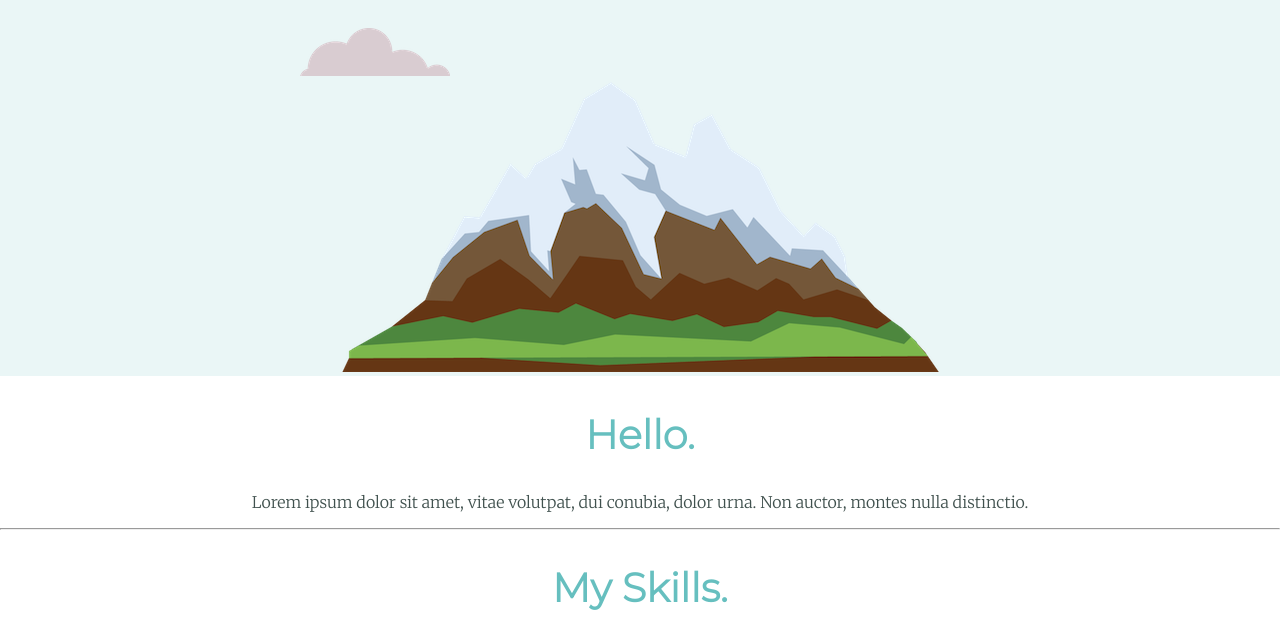
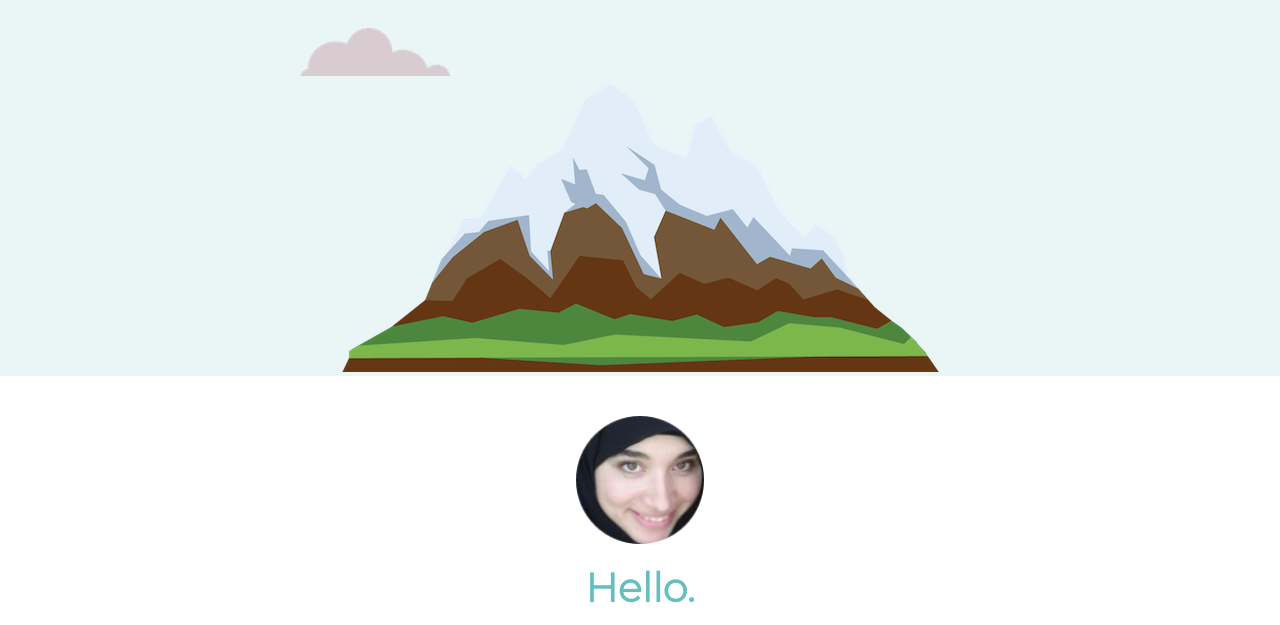
Before and after one commit to sara-elhawary/personal-website, a plain HTML site: page index.html in a window 1280 px wide. Shown: the part 327-952 px from the top of the page. Drawn offline with Linux system fonts and the light colour scheme.

Commit message:
profile div styling

```diff
--- a/css/styles.css
+++ b/css/styles.css
@@ -27,6 +27,8 @@ h3 {
 
   font-weight: normal;
 }
+hr {
+}
 
 .bottom-cloud {
   position: absolute;
@@ -37,6 +39,10 @@ h3 {
   position: absolute;
   right: 200px;
   top: 150px;
+}
+.profile {
+  margin: 40px auto 20px auto;
+  line-height: 0.5;
 }
 a {
   color: #11999e;
@@ -58,6 +64,9 @@ a {
   float: right;
   margin-left: 30px;
 }
+.personal-photo {
+  width: 10%;
+}
 p {
   color: #40514e;
 }
--- a/index.html
+++ b/index.html
@@ -21,6 +21,11 @@
     </div>
     <div class="middle-container">
       <div class="profile">
+        <img
+          class="personal-photo"
+          src="images/sarah.png"
+          alt="sarah personal img"
+        />
         <h2>Hello.</h2>
         <p>
           Lorem ipsum dolor sit amet, vitae volutpat, dui conubia, dolor urna.
```
